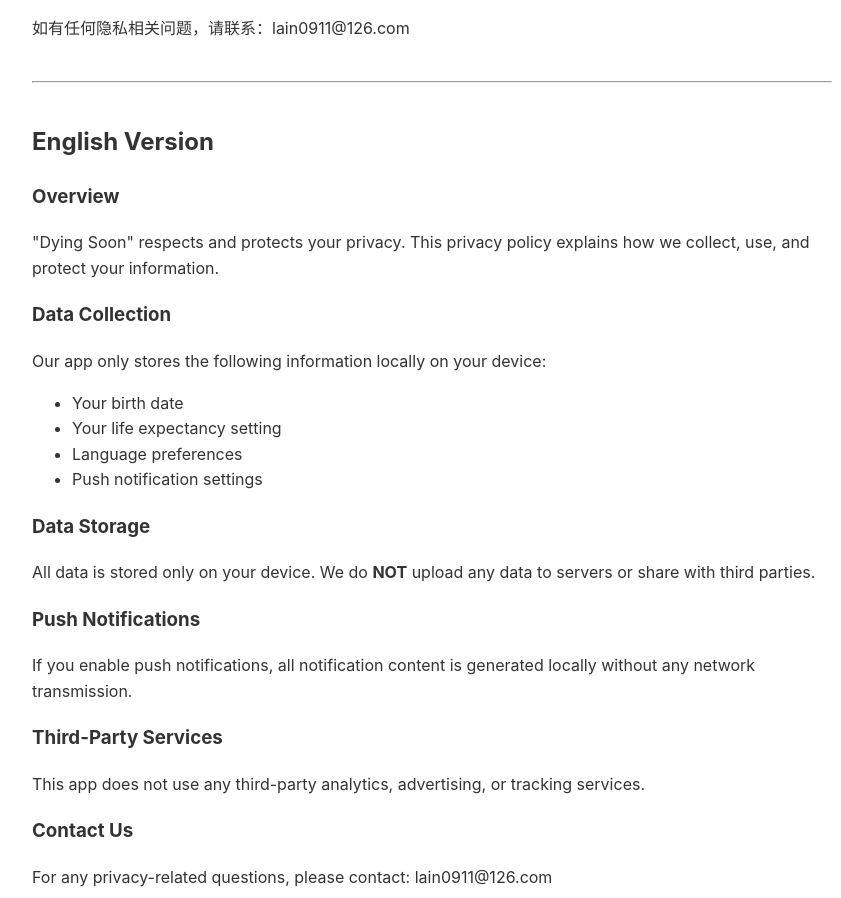
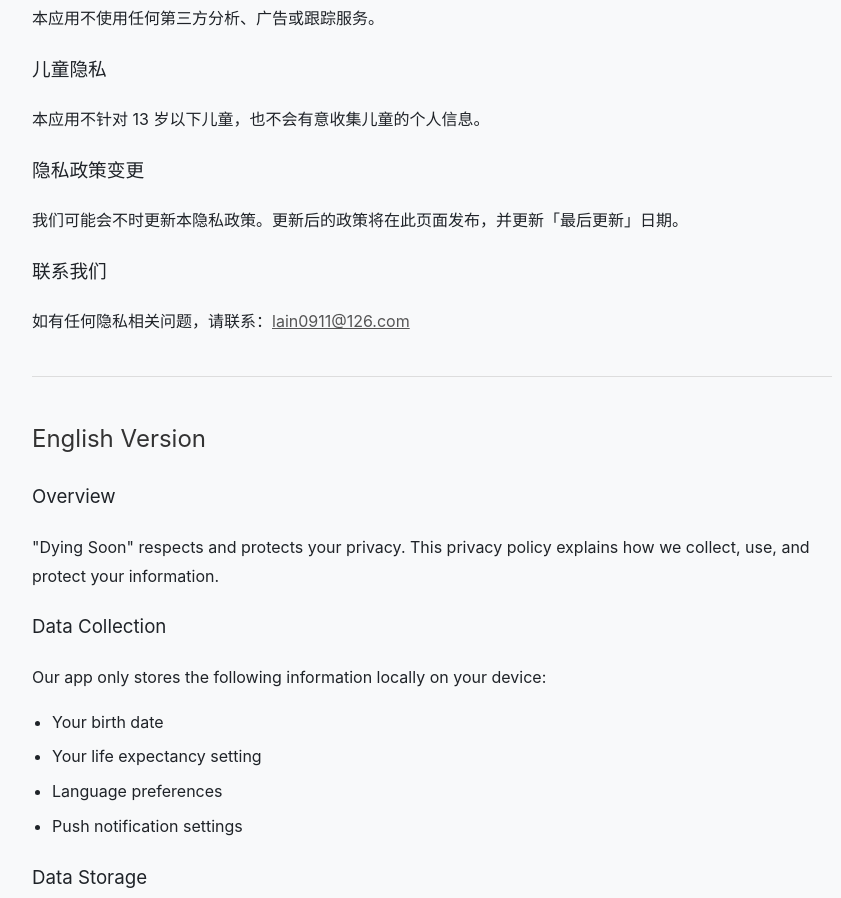
Before and after one commit to SpaceSheepBoy/dyingsoon-privacy, a plain HTML site: page index.html in a window 1280 px wide. Shown: the part 896-1794 px from the top of the page, without its empty margins (208-1049 px from the left). Drawn offline with Linux system fonts and the light colour scheme.

Commit message:
fix: add children's privacy & policy changes sections, improve styling
- Added missing "Children's Privacy" section (zh + en)
- Added missing "Changes to This Policy" section (zh + en)
- Fixed h1 color from red (#c00) to neutral
- Added mailto links for contact email
- Updated date to 2026-03-16

Co-Authored-By: Claude Opus 4.6 <noreply@anthropic.com>

```diff
--- a/index.html
+++ b/index.html
@@ -6,24 +6,28 @@
     <title>隐私政策 - 快死了 | Privacy Policy - Dying Soon</title>
     <style>
         body {
-            font-family: -apple-system, BlinkMacSystemFont, 'Segoe UI', Roboto, sans-serif;
+            font-family: -apple-system, BlinkMacSystemFont, 'Segoe UI', Roboto, 'Noto Sans SC', sans-serif;
             max-width: 800px;
             margin: 0 auto;
             padding: 20px;
-            line-height: 1.6;
-            color: #333;
+            line-height: 1.8;
+            color: #1F2328;
+            background: #F8F9FA;
         }
-        h1 { color: #c00; }
-        h2 { color: #333; margin-top: 30px; }
-        .lang-switch { text-align: right; margin-bottom: 20px; }
-        .lang-switch a { margin-left: 10px; }
-        hr { margin: 40px 0; }
+        h1 { color: #333; font-weight: 400; }
+        h2 { color: #333; margin-top: 30px; font-weight: 400; }
+        h3 { color: #1F2328; margin-top: 20px; font-weight: 400; }
+        a { color: #555; }
+        hr { margin: 40px 0; border: none; border-top: 1px solid #ddd; }
+        ul { padding-left: 20px; }
+        li { margin-bottom: 6px; }
+        .update-date { color: #5A6570; }
     </style>
 </head>
 <body>
 
 <h1>隐私政策 / Privacy Policy</h1>
-<p><strong>最后更新 / Last Updated:</strong> 2026-01-25</p>
+<p class="update-date"><strong>最后更新 / Last Updated:</strong> 2026-03-16</p>
 
 <hr>
 
@@ -50,8 +54,14 @@
 <h3>第三方服务</h3>
 <p>本应用不使用任何第三方分析、广告或跟踪服务。</p>
 
+<h3>儿童隐私</h3>
+<p>本应用不针对 13 岁以下儿童，也不会有意收集儿童的个人信息。</p>
+
+<h3>隐私政策变更</h3>
+<p>我们可能会不时更新本隐私政策。更新后的政策将在此页面发布，并更新「最后更新」日期。</p>
+
 <h3>联系我们</h3>
-<p>如有任何隐私相关问题，请联系：lain0911@126.com</p>
+<p>如有任何隐私相关问题，请联系：<a href="mailto:lain0911@126.com">lain0911@126.com</a></p>
 
 <hr>
 
@@ -78,8 +88,14 @@
 <h3>Third-Party Services</h3>
 <p>This app does not use any third-party analytics, advertising, or tracking services.</p>
 
+<h3>Children's Privacy</h3>
+<p>This app is not directed at children under 13 and does not knowingly collect personal information from children.</p>
+
+<h3>Changes to This Policy</h3>
+<p>We may update this privacy policy from time to time. The updated policy will be posted on this page with a revised "Last Updated" date.</p>
+
 <h3>Contact Us</h3>
-<p>For any privacy-related questions, please contact: lain0911@126.com</p>
+<p>For any privacy-related questions, please contact: <a href="mailto:lain0911@126.com">lain0911@126.com</a></p>
 
 </body>
 </html>
```
